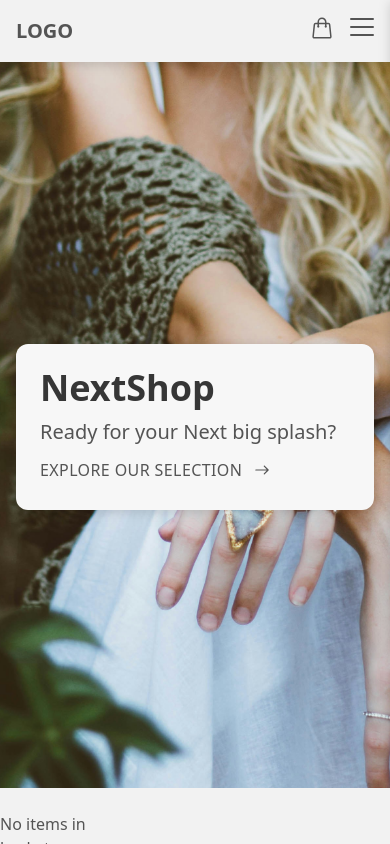
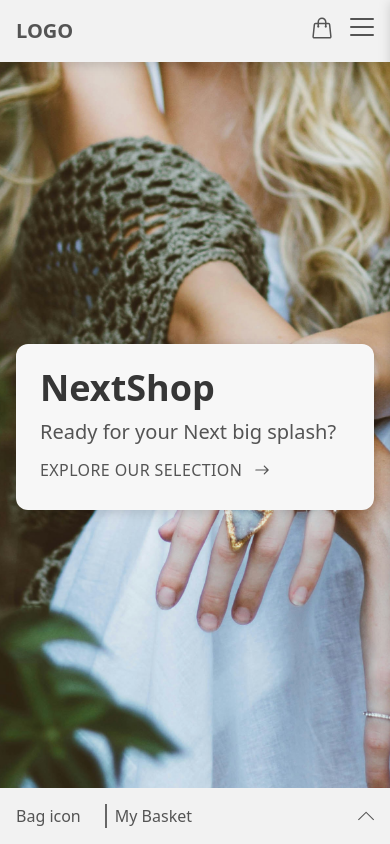
Before and after one commit to SSSoto17/next-shop, a Next.js app: page / in a window 390 px wide. Built offline with nearby package versions, Linux system fonts and the light colour scheme.

Commit message:
Sidebar display toggle fully functional

```diff
--- a/src/components/checkout/ProductBasketSidebar.jsx
+++ b/src/components/checkout/ProductBasketSidebar.jsx
@@ -5,14 +5,51 @@ import { useProductBasket } from "@/store/basketStore";
 import ProductBasket from "./ProductBasket";
 import PriceTotal from "./PriceTotal";
 
+import { IoCloseOutline } from "react-icons/io5";
+import { SlArrowUp } from "react-icons/sl";
+
 export default function ProductBasketSidebar() {
   const displayBasket = useProductBasket((state) => state.displayBasket);
+  const toggleProductBasket = useProductBasket(
+    (state) => state.toggleProductBasket
+  );
+
+  const sidebarStyle = {
+    color: "bg-main-background md:drop-shadow-main",
+    position: " fixed bottom-0 md:right-0 z-20",
+    size: ` w-screen md:max-w-sm ${
+      displayBasket ? "h-screen" : "h-14 md:h-screen"
+    }`,
+    grid: " grid grid-cols-main [&>*]:col-start-2 [&>*]:col-span-1 place-content-start",
+    transition: ` transition-[height] md:transition-[transform] ${
+      !displayBasket && "md:translate-x-full"
+    } duration-500`,
+  };
   return (
     <aside
-      className={`${
-        displayBasket ? "h-screen" : "h-14"
-      } bg-main-background grid grid-cols-main [&>*]:col-start-2 [&>*]:col-span-1 place-content-start w-screen md:max-w-sm fixed z-20 bottom-0 md:right-0 md:drop-shadow-main transition-[height] md:transition-[transform] duration-500`}
+      className={
+        sidebarStyle.color +
+        sidebarStyle.position +
+        sidebarStyle.size +
+        sidebarStyle.grid +
+        sidebarStyle.transition
+      }
     >
+      <header
+        className={`cursor-pointer h-14 py-4 flex gap-6 items-center relative border-silver-chalice-600 transition-[border] duration-500 ${
+          displayBasket && "border-b-2"
+        }`}
+        onClick={() => toggleProductBasket()}
+      >
+        <p>Bag icon</p>
+        {/* <BagIcon quantityTotal={quantityTotal} /> */}
+        <h3 className="border-l-2 border-silver-chalice-800 pl-2">My Basket</h3>
+        {displayBasket ? (
+          <IoCloseOutline size="24px" className="absolute right-0" />
+        ) : (
+          <SlArrowUp size="16px" className="absolute right-0" />
+        )}
+      </header>
       <section>
         <ProductBasket />
         <PriceTotal
--- a/tailwind.config.js
+++ b/tailwind.config.js
@@ -7,6 +7,9 @@ module.exports = {
   ],
   theme: {
     extend: {
+      gridTemplateColumns: {
+        main: "minmax(1rem, 1fr) minmax(0, 1200px) minmax(1rem, 1fr)",
+      },
       dropShadow: {
         main: "0 2px 6px rgba(0, 0, 0, 0.15)",
       },
```
